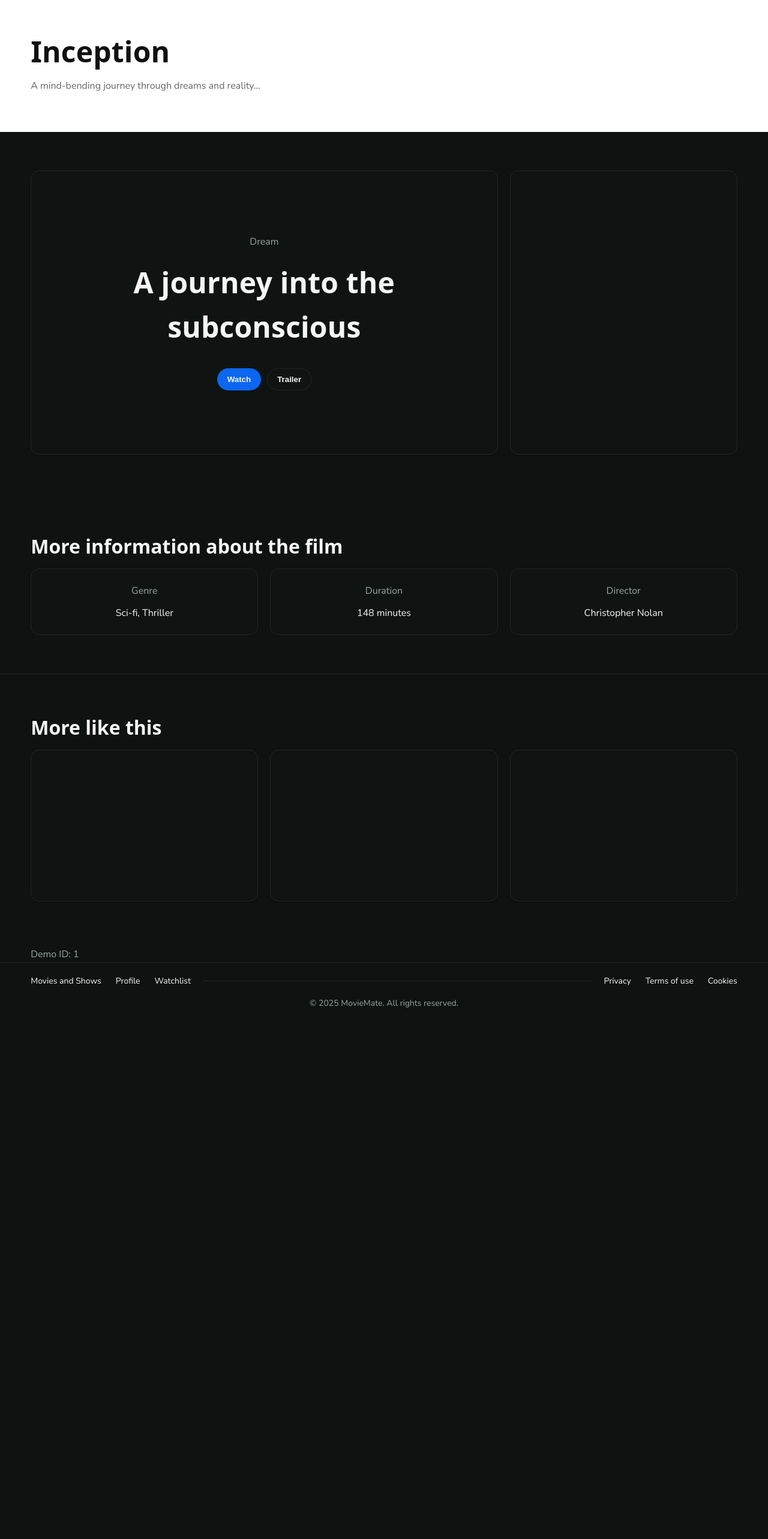
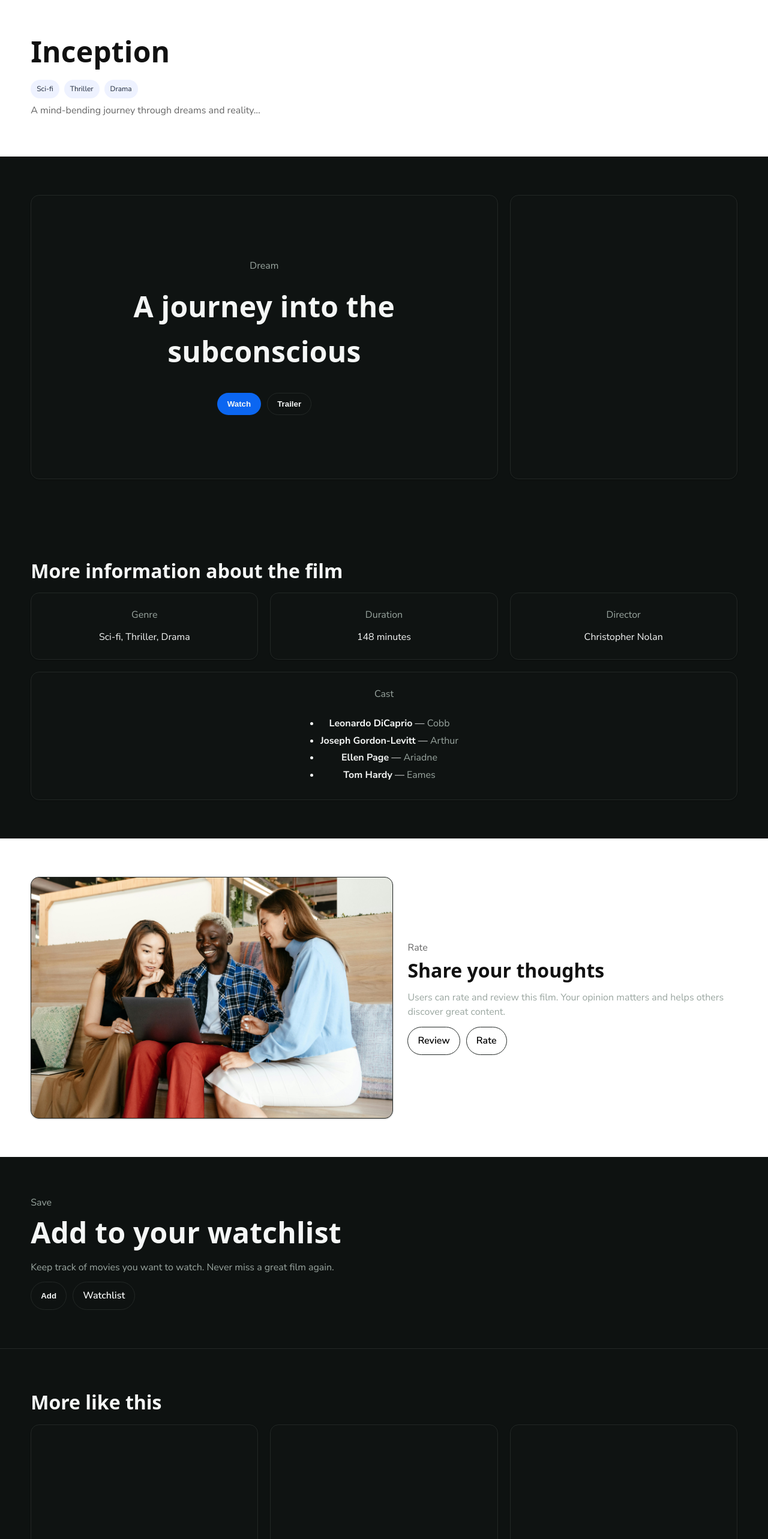
Before and after one commit to elab-development/klijentske-veb-tehnologije-2024-2023-0192-filmovi-i-serije, a React app in the folder app/: page /movies/1 in a window 1280 px wide. Shown: the part 80-2646 px from the top of the page at 60% size. Before the commit the page ends 1784 px from the top, so only its background shows below. Built offline with nearby package versions, Linux system fonts and the light colour scheme; the HTML template or start-up script is replaced by a standard one; a web font is replaced by a local one.

Commit message:
Uradjena Movie Details stranica (UI deo)

```diff
--- a/app/src/pages/MovieDetails.tsx
+++ b/app/src/pages/MovieDetails.tsx
@@ -1,105 +1,136 @@
-// import { useParams } from 'react-router-dom'
-// import { Button } from '../components/Button'
-// import { Section } from '../components/Section'
+import { Link } from 'react-router-dom'
+import movieImg from '../assets/movie-single-2.jpg'
 
-// export function MovieDetails(){
-//   const { id } = useParams()
-//   return (
-//     <>
-//       <section className="section" style={{background:'#fff', color:'#111'}}>
-//         <div className="container">
-//           <div className="h1" style={{color:'#111'}}>Inception</div>
-//           <div style={{display:'flex', gap:8, margin:'8px 0'}}>
-//             <span className="badge">Sci-fi</span>
-//             <span className="badge">Thriller</span>
-//             <span className="badge">Drama</span>
-//           </div>
-//           <p className="muted" style={{color:'#444', maxWidth:700}}>
-//             A mind-bending journey through dreams and reality.
-//           </p>
-//         </div>
-//       </section>
 
-//       <section className="section" style={{background:'var(--bg-0)'}}>
-//         <div className="container grid" style={{gridTemplateColumns:'1fr 420px'}}>
-//           <div>
-//             <div className="h2">A journey into the subconscious</div>
-//             <p className="muted">Skilled thief enters people's dreams to steal secrets.</p>
-//             <div style={{display:'flex', gap:8}}>
-//               <Button variant="primary">Watch</Button>
-//               <Button>Trailer</Button>
-//             </div>
-//             <div style={{marginTop:20}}>
-//               <div className="h3">Details</div>
-//               <ul style={{color:'#d1d5db', lineHeight:1.8}}>
-//                 <li>Duration: 148 min</li>
-//                 <li>Director: Christopher Nolan</li>
-//                 <li>Cast: DiCaprio, Gordon-Levitt, Page, Hardy</li>
-//               </ul>
-//             </div>
-//           </div>
-//           <div style={{height:300, background:'#1f2937', borderRadius:16}}/>
-//         </div>
-//       </section>
+type CastMember = { id: number; name: string; role: string }
 
-//       <Section title="More like this" subtitle="Recommendations based on viewing history" />
-//       <div className="container section">
-//         <Button>Add to watchlist</Button> <span className="muted">ID: {id}</span>
-//       </div>
-//     </>
-//   )
-// }
+const MOCK = {
+  title: 'Inception',
+  tagline: 'A mind-bending journey through dreams and reality…',
+  genres: ['Sci-fi', 'Thriller', 'Drama'],
+  duration: '148 minutes',
+  director: 'Christopher Nolan',
+  cast: [
+    { id: 1, name: 'Leonardo DiCaprio', role: 'Cobb' },
+    { id: 2, name: 'Joseph Gordon-Levitt', role: 'Arthur' },
+    { id: 3, name: 'Ellen Page', role: 'Ariadne' },
+    { id: 4, name: 'Tom Hardy', role: 'Eames' },
+  ] as CastMember[],
+}
 
-import { useParams } from 'react-router-dom'
+export function MovieDetails() {
 
-export function MovieDetails(){
-  const { id } = useParams()
   return (
     <>
-      <section className="section" style={{background:'#fff',color:'#111'}}>
+      <section className="section" style={{ background: '#fff', color: '#111' }}>
         <div className="container">
-          <h1 className="h1" style={{color:'#111'}}>Inception</h1>
-          <p className="muted" style={{color:'#666',marginTop:8}}>A mind-bending journey through dreams and reality…</p>
+          <h1 className="h1" style={{ color: '#111' }}>{MOCK.title}</h1>
+
+          <div style={{ display: 'flex', gap: 8, flexWrap: 'wrap', margin: '10px 0 8px' }}>
+            {MOCK.genres.map(g => (
+              <span key={g} className="badge" style={{ background: '#eef2ff', color: '#1e293b', border: 'none' }}>
+                {g}
+              </span>
+            ))}
+          </div>
+
+          <p className="muted" style={{ color: '#666', marginTop: 6 }}>{MOCK.tagline}</p>
         </div>
       </section>
 
-      <section className="section" style={{background:'var(--bg-0)'}}>
+      <section className="section" style={{ background: 'var(--bg-0)' }}>
         <div className="container grid-3">
-          <div className="card" style={{gridColumn:'span 2'}}>
+          <div className="card" style={{ gridColumn: 'span 2' }}>
             <p className="muted">Dream</p>
-            <h2 className="h1" style={{margin:'6px 0 10px'}}>A journey into the subconscious</h2>
-            <div style={{display:'flex',gap:10,marginTop:10}}>
+            <h2 className="h1" style={{ margin: '6px 0 10px' }}>A journey into the subconscious</h2>
+            <div style={{ display: 'flex', gap: 10, marginTop: 10 }}>
               <button className="btn primary">Watch</button>
               <button className="btn ghost">Trailer</button>
             </div>
           </div>
-          <div className="card" style={{aspectRatio:'4/5'}} />
+
+          <div className="card" style={{ aspectRatio: '4/5', overflow: 'hidden' }}>
+          </div>
         </div>
       </section>
 
       <section className="section">
         <div className="container">
           <h3 className="h2">More information about the film</h3>
-          <div className="grid-3" style={{marginTop:12}}>
-            <div className="card"><div className="muted">Genre</div><div>Sci-fi, Thriller</div></div>
-            <div className="card"><div className="muted">Duration</div><div>148 minutes</div></div>
-            <div className="card"><div className="muted">Director</div><div>Christopher Nolan</div></div>
+
+          <div className="grid-3" style={{ marginTop: 12 }}>
+            <div className="card">
+              <div className="muted">Genre</div>
+              <div>{MOCK.genres.join(', ')}</div>
+            </div>
+            <div className="card">
+              <div className="muted">Duration</div>
+              <div>{MOCK.duration}</div>
+            </div>
+            <div className="card">
+              <div className="muted">Director</div>
+              <div>{MOCK.director}</div>
+            </div>
+
+            <div className="card" style={{ gridColumn: '1 / -1' }}>
+              <div className="muted">Cast</div>
+              <ul style={{ marginTop: 8, paddingLeft: 18 }}>
+                {MOCK.cast.map(m => (
+                  <li key={m.id} style={{ margin: '4px 0' }}>
+                    <strong>{m.name}</strong> — <span className="muted">{m.role}</span>
+                  </li>
+                ))}
+              </ul>
+            </div>
           </div>
         </div>
       </section>
 
-      <section className="section" style={{borderTop:'1px solid var(--border)'}}>
-        <div className="container">
-          <h3 className="h2">More like this</h3>
-          <div className="grid-3" style={{marginTop:12}}>
-            <div className="card" style={{aspectRatio:'3/2'}} />
-            <div className="card" style={{aspectRatio:'3/2'}} />
-            <div className="card" style={{aspectRatio:'3/2'}} />
+      <section className="section" style={{ background: '#fff', color: '#111' }}>
+        <div className="container" style={{ display: 'grid', gridTemplateColumns: '1.1fr 1fr', gap: 24, alignItems: 'center' }}>
+          <div className="card" style={{ padding: 0, overflow: 'hidden' }}>
+            <img src={movieImg} alt="People reviewing a movie"
+              style={{ width: '100%', height: '100%', objectFit: 'cover' }} />
+
+          </div>
+          <div>
+            <p className="muted" style={{ color: '#666' }}>Rate</p>
+            <h2 className="h2" style={{ color: '#111' }}>Share your thoughts</h2>
+            <p className="muted" style={{ marginTop: 8 }}>
+              Users can rate and review this film. Your opinion matters and helps others discover great content.
+            </p>
+            <div style={{ display: 'flex', gap: 10, marginTop: 12 }}>
+              <Link to="/profile" className="btn" style={{color: 'black'}}>Review</Link>
+              <Link to="/profile" className="btn ghost" style={{color: 'black'}}>Rate</Link>
+            </div>
           </div>
         </div>
       </section>
 
-      <div className="container muted" style={{marginTop:12}}>Demo ID: {id}</div>
+      <section className="section" style={{ background: 'var(--bg-0)' }}>
+        <div className="container">
+          <p className="muted">Save</p>
+          <h2 className="h1">Add to your watchlist</h2>
+          <p className="muted" style={{ marginTop: 8 }}>
+            Keep track of movies you want to watch. Never miss a great film again.
+          </p>
+          <div style={{ display: 'flex', gap: 10, marginTop: 12 }}>
+            <button className="btn">Add</button>
+            <Link to="/watchlist" className="btn ghost">Watchlist</Link>
+          </div>
+        </div>
+      </section>
+
+      <section className="section" style={{ borderTop: '1px solid var(--border)' }}>
+        <div className="container">
+          <h3 className="h2">More like this</h3>
+          <div className="grid-3" style={{ marginTop: 12 }}>
+            <div className="card" style={{ aspectRatio: '3/2' }} />
+            <div className="card" style={{ aspectRatio: '3/2' }} />
+            <div className="card" style={{ aspectRatio: '3/2' }} />
+          </div>
+        </div>
+      </section>
     </>
   )
 }
```
